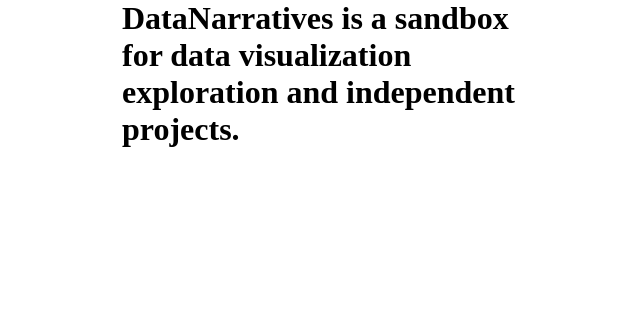
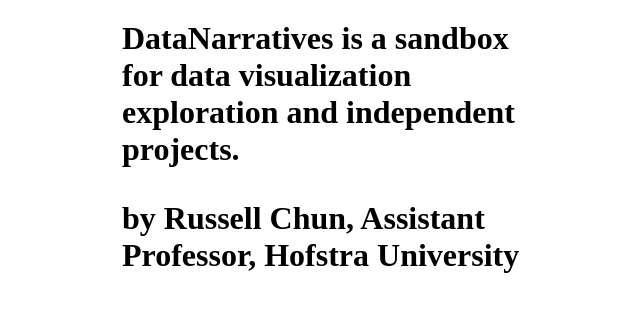
Before and after one commit to datanarratives/datanarratives.github.io, a plain HTML site: page index.html in a window 1280 px wide. Shown: the whole page, without its empty margins (318-958 px from the left). Drawn offline with Linux system fonts and the light colour scheme.

Commit message:
Update index.html

```diff
--- a/index.html
+++ b/index.html
@@ -1,6 +1,7 @@
 <html>
 <head></head>
-<body style="width:400px; margin:auto;">
+<body style="width:400px; margin:auto;margin-top:20px;">
 <h1>DataNarratives is a sandbox for data visualization exploration and independent projects.<h1>
+  <p>by Russell Chun, Assistant Professor, Hofstra University</p>
 </body>
 </html>
```
